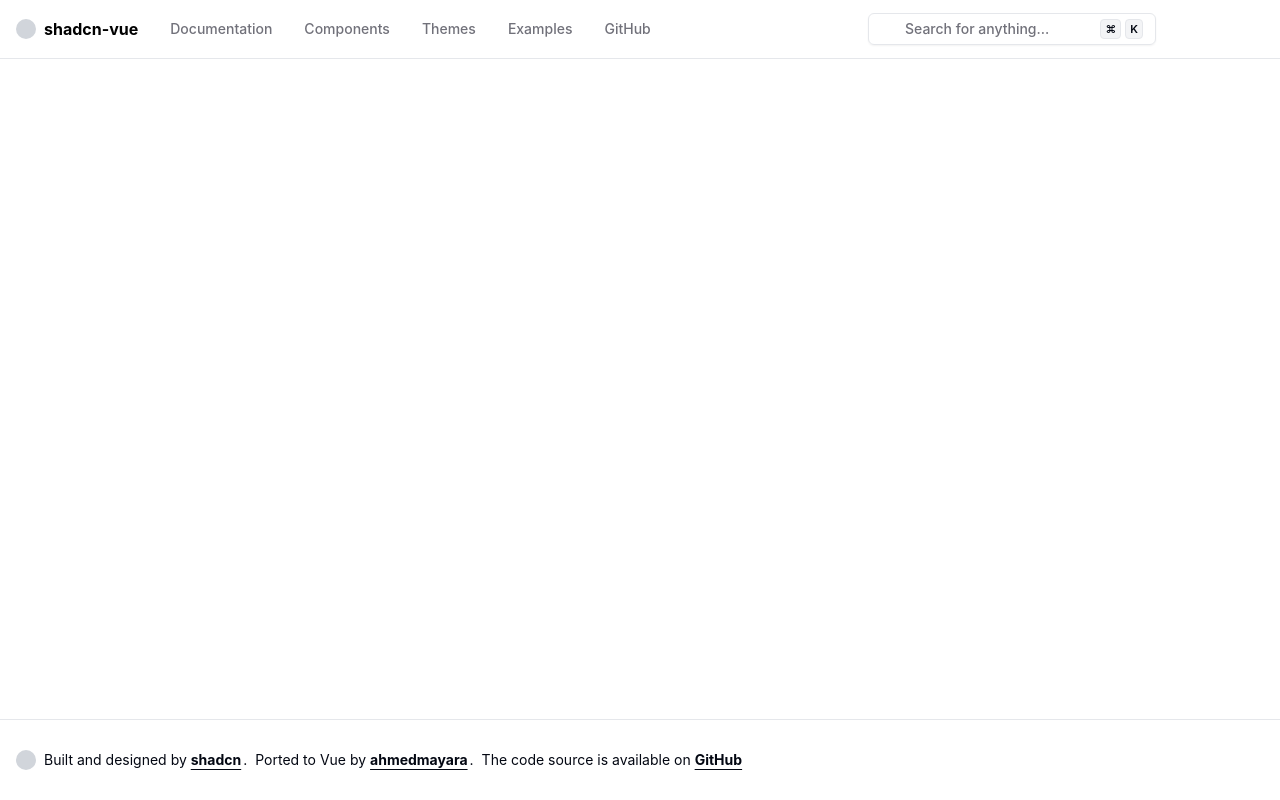
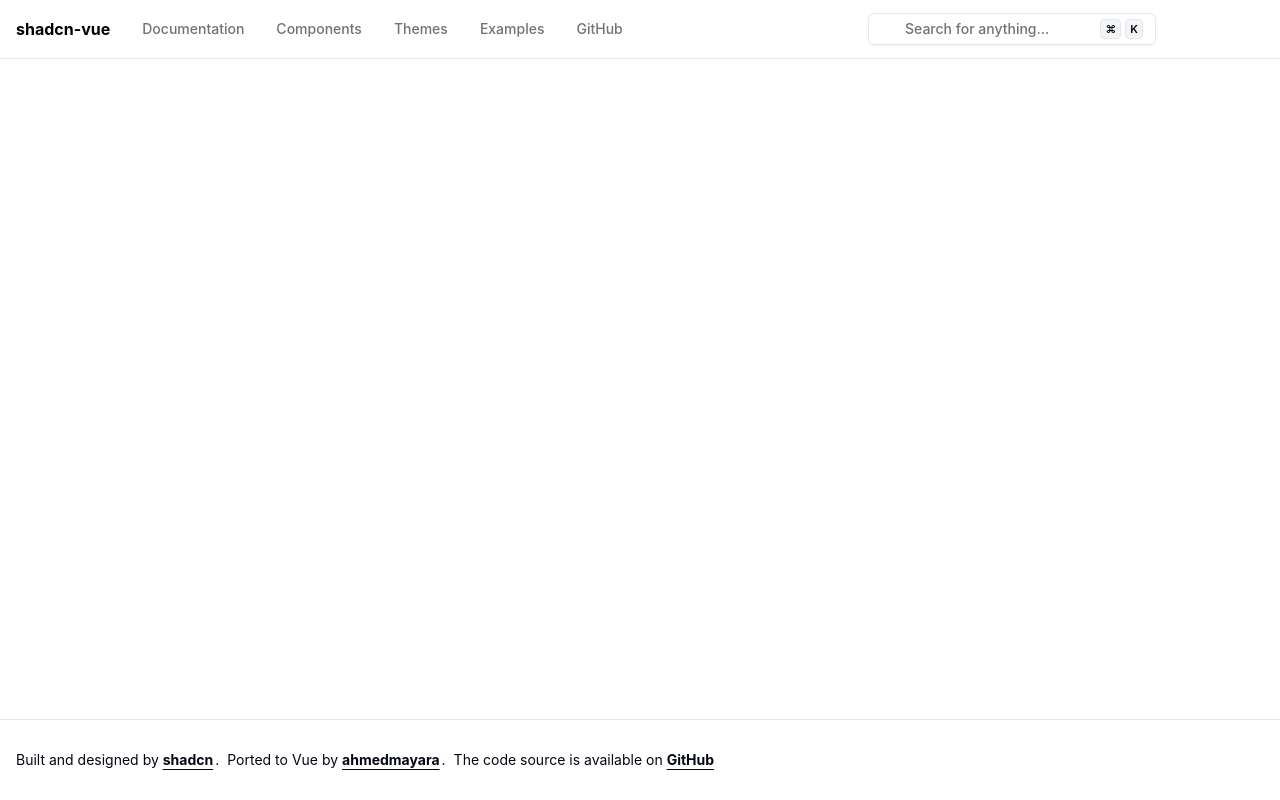
Before and after one commit to ahmedmayara/shadcn-vue, a Vue app: page / in a window 1280 px wide. Built offline with nearby package versions, Linux system fonts and the light colour scheme; some icons are missing; what vue3-apexcharts would draw is missing.

Commit message:
fix: removed the logo from the header and footer

```diff
--- a/src/layouts/MainLayout.vue
+++ b/src/layouts/MainLayout.vue
@@ -75,12 +75,7 @@ const links = [
         class="max-w-8xl flex h-[58px] items-center justify-between p-4 mx-auto"
       >
         <div class="flex gap-6 md:gap-8">
-          <RouterLink to="/" class="flex justify-center items-center space-x-2">
-            <span
-              class="bg-gray-300 dark:bg-gray-800 rounded-full w-5 h-5 flex justify-center items-center"
-            />
-            <span class="text-md font-bold"> shadcn-vue </span>
-          </RouterLink>
+          <span class="text-md font-bold"> shadcn-vue </span>
 
           <nav
             class="hidden gap-6 md:flex justify-center items-center"
@@ -152,10 +147,7 @@ const links = [
     <footer class="bg-background z-40 border-t border-border text-foreground">
       <div class="max-w-8xl h-20 flex items-center justify-between p-4 mx-auto">
         <div class="flex justify-center items-center">
-          <span
-            class="bg-gray-300 dark:bg-gray-800 rounded-full w-5 h-5 flex justify-center items-center"
-          />
-          <span class="text-sm ml-2">
+          <span class="text-sm">
             Built and designed by {{ " " }}
             <a
               href="https://twitter.com/shadcn"
```
